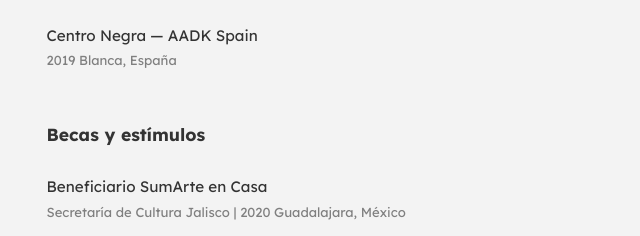
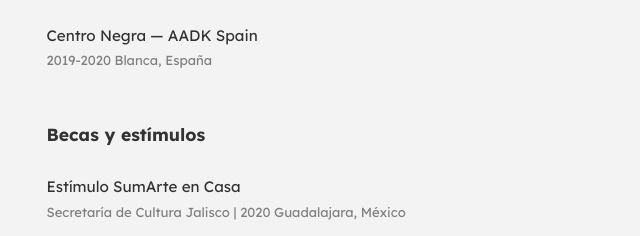
Before and after one commit to xavi-soto/web_ai, a website: page public/acerca-de-soto/index.html in a window 1280 px wide. Shown: the part 1775-2011 px from the top of the page, 41-681 px from the left. Drawn offline with Linux system fonts and the light colour scheme.

Commit message:
Añadir nuevos text

```diff
--- a/public/acerca-de-soto/index.html
+++ b/public/acerca-de-soto/index.html
@@ -1035,7 +1035,7 @@ body.menu-open .icon-back {
 
         <span class="cv-body">
           <span class="cv-title">Centro Negra — AADK Spain</span>
-          <span class="cv-institution">2019 Blanca, España</span>
+          <span class="cv-institution">2019-2020 Blanca, España</span>
         </span>
       </li>
     </ul>
@@ -1047,7 +1047,7 @@ body.menu-open .icon-back {
       <li>
 
         <span class="cv-body">
-          <span class="cv-title">Beneficiario SumArte en Casa</span>
+          <span class="cv-title">Estímulo SumArte en Casa</span>
           <span class="cv-institution">Secretaría de Cultura Jalisco | 2020 Guadalajara, México</span>
         </span>
       </li>
```
